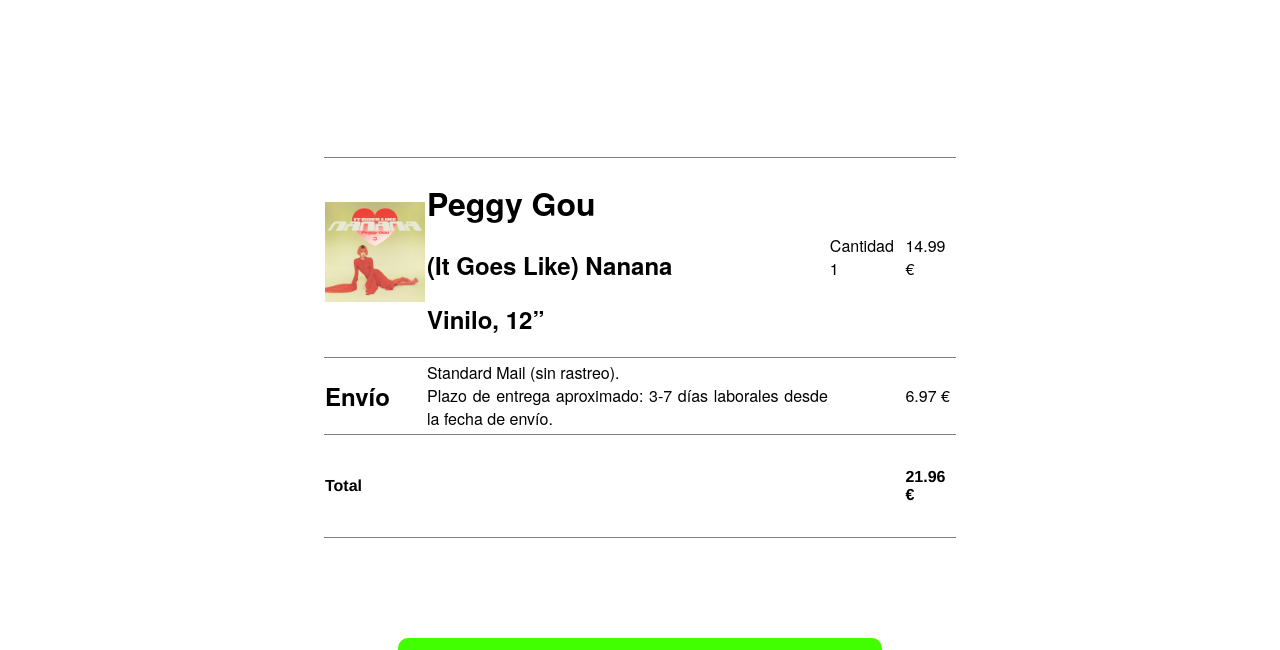
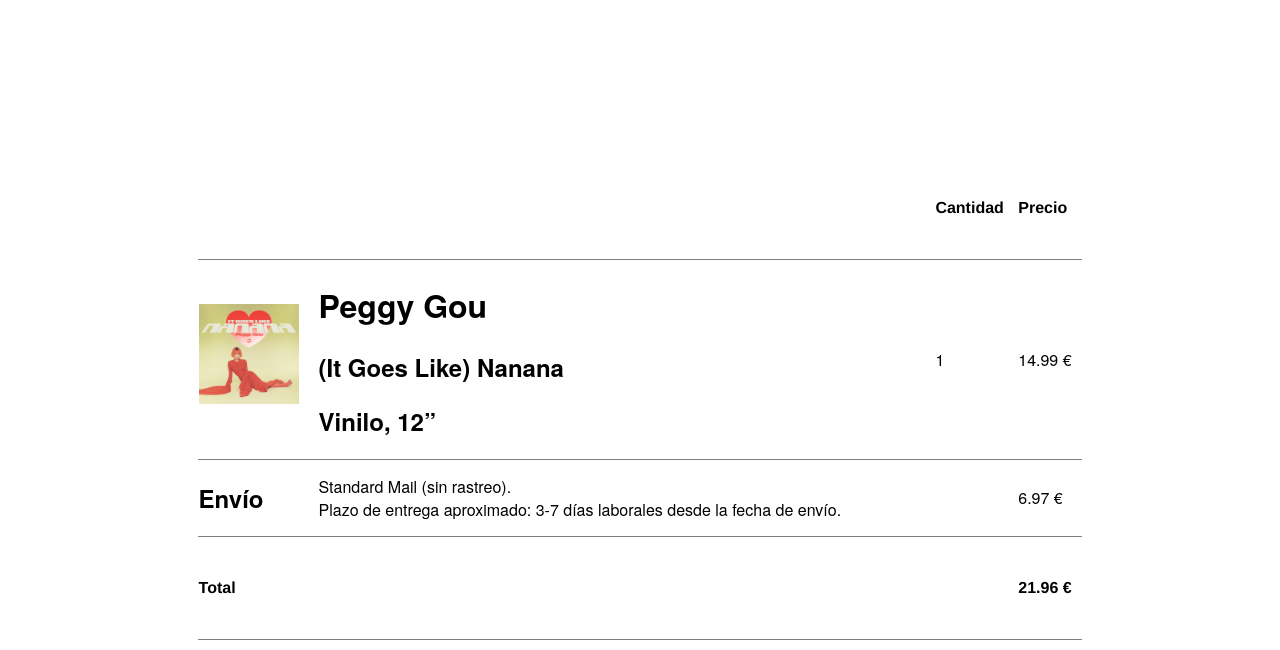
Before and after one commit to m4ur7/Raton_1, a plain HTML site: page tarjeta10.html in a window 1280 px wide. Shown: the part 136-786 px from the top of the page. Drawn offline with Linux system fonts and the light colour scheme.

Commit message:
table 70%

```diff
--- a/style.css
+++ b/style.css
@@ -201,10 +201,10 @@
 }
 
 table {
-    width: 50%;
+    width: 70%;
     border-collapse: collapse;
     text-align: justify;
-    margin-left: 25%;
+    margin-left: 15%;
     margin-top: 150px;
     margin-bottom: 100px;
 }
--- a/tarjeta10.html
+++ b/tarjeta10.html
@@ -26,17 +26,16 @@
             </nav>
     </header>
     <table>
-        <!--
         <tr>
             <th> </th>
             <th> </th>
-            <th> </th>
-            <th> </th>
-        </tr> -->
+            <th>Cantidad</th>
+            <th>Precio</th>
+        </tr>
         <tr>
             <td><span> <img src="img/PeggyGou.jpg" height="100" width="100" alt="peggy"> </span> </td>
             <td> <h1>Peggy Gou</h1> <h2>(It Goes Like) Nanana</h2><h2>Vinilo, 12”</h2></td>
-            <td> Cantidad   1</td>
+            <td>1</td>
             <td>14.99 €</td>
         </tr>
         <tr>
@@ -48,7 +47,7 @@
         </tr>
         <tr>
             <th>Total </th>
-            <th> </th>
+            <th></th>
             <th></th>
             <th>21.96 €</th>
         </tr>
```
Also changed, not shown: index.html (+1 -2 lines).
